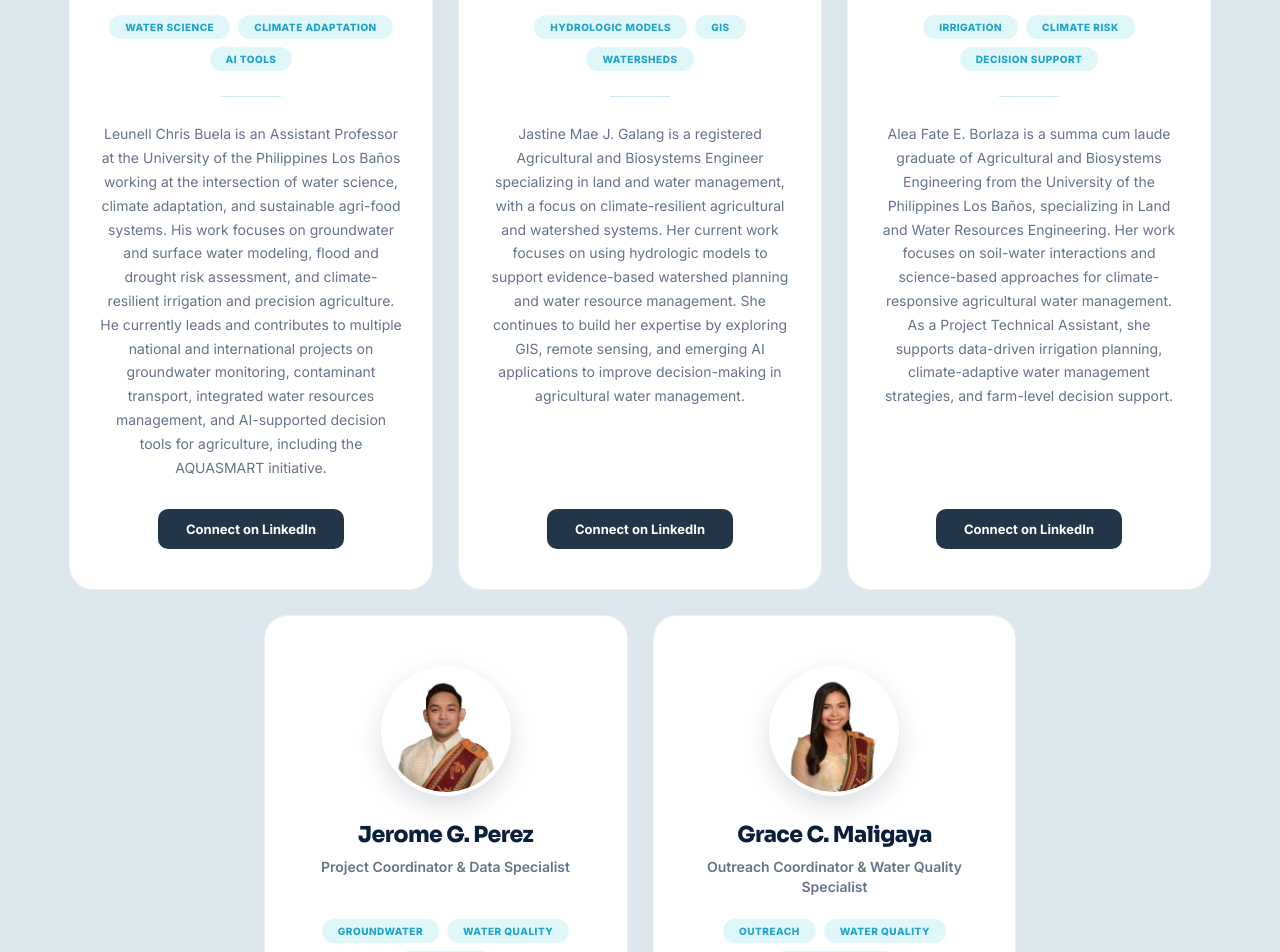
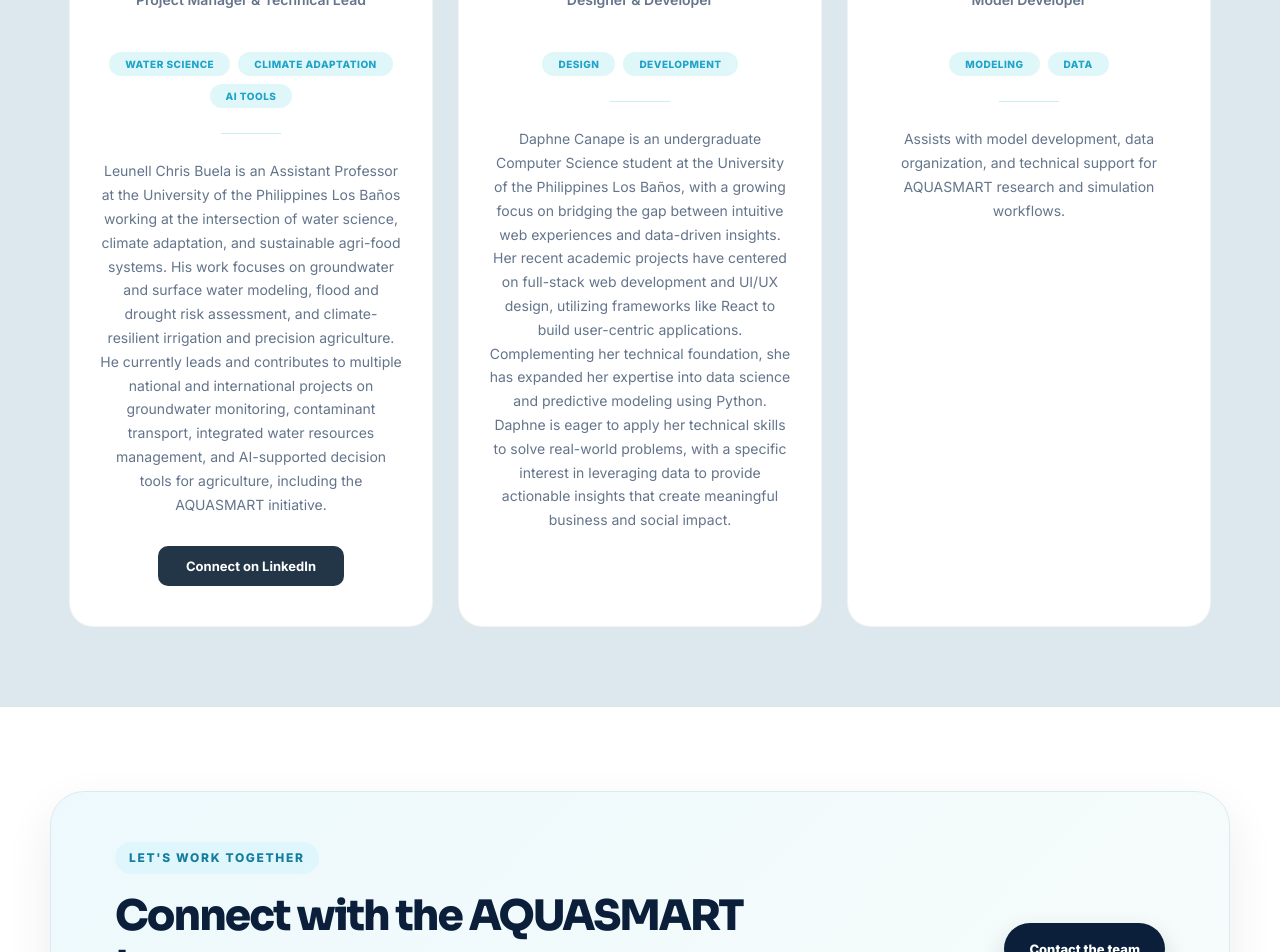
Before and after one commit to UPLB-AQUASMART/AQUASMART, a Next.js app in the folder frontend/: page /team in a window 1280 px wide. Shown: the part 1400-2352 px from the top of the page. Built offline with nearby package versions, Linux system fonts and the light colour scheme.

Commit message:
chore: removed other members from team in mini and made the gif more visible

```diff
--- a/frontend/app/components/home/ModulesSection.module.css
+++ b/frontend/app/components/home/ModulesSection.module.css
@@ -16,10 +16,10 @@
   border-radius: 100px;
   background: #dff6fd;
   color: #1fa3c9;
-  font-size: clamp(18px, 1.7vw, 24px);
+  font-size: clamp(8px, 1.7vw, 14px);
   font-weight: 700;
   line-height: 1;
-  padding: 20px 48px;
+  padding: 16px 24px;
 }
 
 .section-copy {
--- a/frontend/app/team/page.tsx
+++ b/frontend/app/team/page.tsx
@@ -34,86 +34,6 @@ const coreTeam: TeamMember[] = [
     linkedin: "https://www.linkedin.com/in/lmbuela/?skipRedirect=true",
   },
   {
-    name: "Jastine Mae J. Galang",
-    role: "Field Coordinator & Technology Specialist",
-    image: "/assets/team/team-galang.png",
-    bio: "Jastine Mae J. Galang is a registered Agricultural and Biosystems Engineer specializing in land and water management, with a focus on climate-resilient agricultural and watershed systems. Her current work focuses on using hydrologic models to support evidence-based watershed planning and water resource management. She continues to build her expertise by exploring GIS, remote sensing, and emerging AI applications to improve decision-making in agricultural water management.",
-    tags: ["Hydrologic Models", "GIS", "Watersheds"],
-    linkedin: "https://www.linkedin.com/in/jastine-mae-galang-397b4a188/",
-  },
-  {
-    name: "Alea Fate E. Borlaza",
-    role: "Communications Coordinator & Irrigation Specialist",
-    image: "/assets/team/team-borlaza.png",
-    bio: "Alea Fate E. Borlaza is a summa cum laude graduate of Agricultural and Biosystems Engineering from the University of the Philippines Los Baños, specializing in Land and Water Resources Engineering. Her work focuses on soil-water interactions and science-based approaches for climate-responsive agricultural water management. As a Project Technical Assistant, she supports data-driven irrigation planning, climate-adaptive water management strategies, and farm-level decision support.",
-    tags: ["Irrigation", "Climate Risk", "Decision Support"],
-    linkedin: "https://linkedin.com/in/aleafateborlaza/?skipRedirect=true",
-  },
-  {
-    name: "Jerome G. Perez",
-    role: "Project Coordinator & Data Specialist",
-    image: "/assets/team/team-perez.png",
-    bio: "Jerome G. Perez is a registered Agricultural and Biosystems Engineer specializing in land and water resources engineering, with a focus on groundwater hydrology and water quality. He has expertise in aquifer characterization, numerical modelling, and spatial groundwater quality assessment. His current work provides technical support on groundwater studies, geo-resistivity surveys, and solar-powered pump irrigation projects.",
-    tags: ["Groundwater", "Water Quality", "Modelling"],
-    linkedin: "https://linkedin.com/in/jerome-perez-990163322/?skipRedirect=true",
-  },
-  {
-    name: "Grace C. Maligaya",
-    role: "Outreach Coordinator & Water Quality Specialist",
-    image: "/assets/team/team-maligaya.png",
-    bio: "Grace Cabesas Maligaya is a Filipina engineer from Calamba, Laguna, Philippines. She graduated from the University of the Philippines Los Baños in August 2024 as the College of Engineering and Agro-industrial Technology Class Valedictorian and the first-ever summa cum laude of the BS Agricultural and Biosystems Engineering program. She is currently a Research Associate at the UPLB School of Environmental Science and Management, where her work centers on emerging contaminants in Laguna Lake.",
-    tags: ["Outreach", "Water Quality", "Contaminants"],
-    linkedin: "https://www.linkedin.com/in/grace-maligaya-a6b110318/",
-  },
-];
-
-const researchers: TeamMember[] = [
-  {
-    name: "Jayson J. Labrador",
-    focus: "IoT Groundwater Level Monitoring",
-    bio: "Jayson J. Labrador is a graduate of BS Agricultural and Biosystems Engineering, major in Land and Water Resources Engineering, from the University of the Philippines Los Baños. His undergraduate thesis, “Development of a Low-Cost IoT-Based System for Automatic Groundwater Level Monitoring,” focused on the design and laboratory validation of a solar-powered IoT system for automated groundwater level monitoring.",
-    tags: ["IoT", "Groundwater", "Solar Monitoring"],
-  },
-  {
-    name: "Clark Win R. Basical",
-    focus: "Groundwater Temperature & pH Monitoring",
-    bio: "Clark Win R. Basical is a BS Agricultural and Biosystems Engineering student majoring in Land and Water Resources Engineering at the University of the Philippines Los Baños. His research focuses on the development of an Arduino-based IoT system for groundwater temperature and pH monitoring in support of sustainable irrigation management.",
-    tags: ["Arduino", "pH Monitoring", "Water Quality"],
-  },
-  {
-    name: "Christian R. Danganan",
-    focus: "Groundwater Quality Monitoring",
-    bio: "Christian R. Danganan is a BS Agricultural and Biosystems Engineering student majoring in Land and Water Resources Engineering at the University of the Philippines Los Baños. His undergraduate research focuses on an IoT-based groundwater quality monitoring system designed to assess electrical conductivity, total dissolved solids, and salinity in shallow aquifer systems.",
-    tags: ["EC", "TDS", "Salinity"],
-  },
-  {
-    name: "John Carlo Dominic A. Enriquez",
-    focus: "Groundwater Modeling",
-    bio: "John Carlo Dominic A. Enriquez is a BS Agricultural and Biosystems Engineering student majoring in Land and Water Resources Engineering at the University of the Philippines Los Baños. His work focuses on applying engineering tools to improve water resources planning and management through groundwater modeling and analysis of subsurface water movement.",
-    tags: ["Groundwater", "Modeling", "Planning"],
-  },
-  {
-    name: "Gianna Patricia G. Jimenez",
-    focus: "AI Weather Forecasting",
-    bio: "Gianna Patricia G. Jimenez is a BS Agricultural and Biosystems Engineering student majoring in Land and Water Resources Engineering at the University of the Philippines Los Baños. Her research focuses on developing an AI-based weather forecasting model to predict daily rainfall and evapotranspiration for precision agriculture.",
-    tags: ["AI", "Rainfall", "Evapotranspiration"],
-  },
-  {
-    name: "Irnst Jason J. Asperga",
-    focus: "Rice-Fish Water Management",
-    bio: "Irnst Jason J. Asperga is a BS Agricultural and Biosystems Engineering student majoring in Land and Water Resources Engineering at the University of the Philippines Los Baños. His research interests lie in aquaculture, water quality, and practical engineering solutions, focusing on an integrated rice-fish production system under sensor-informed water management.",
-    tags: ["Aquaculture", "Water Quality", "Systems"],
-  },
-  {
-    name: "Jhulianah L. Cariño",
-    focus: "Soil Moisture Sensor Development",
-    bio: "Jhulianah L. Cariño is a BS Agricultural and Biosystems Engineering student majoring in Land and Water Resources Engineering at the University of the Philippines Los Baños. Her research focuses on the development of an Arduino-based sensor system for monitoring soil moisture as an indicator of groundwater conditions.",
-    tags: ["Soil Moisture", "Arduino", "Sensors"],
-  },
-];
-
-const interns: TeamMember[] = [
-  {
     name: "Daphne Canape",
     focus: "Designer & Developer",
     bio: "Daphne Canape is an undergraduate Computer Science student at the University of the Philippines Los Baños, with a growing focus on bridging the gap between intuitive web experiences and data-driven insights. Her recent academic projects have centered on full-stack web development and UI/UX design, utilizing frameworks like React to build user-centric applications. Complementing her technical foundation, she has expanded her expertise into data science and predictive modeling using Python. Daphne is eager to apply her technical skills to solve real-world problems, with a specific interest in leveraging data to provide actionable insights that create meaningful business and social impact.",
@@ -125,19 +45,8 @@ const interns: TeamMember[] = [
     bio: "Assists with model development, data organization, and technical support for AQUASMART research and simulation workflows.",
     tags: ["Modeling", "Data"],
   },
-  {
-    name: "Jhulianah L. Cariño",
-    focus: "Sensor Development",
-    bio: "Contributes to sensor development and data acquisition work through Arduino-based soil moisture monitoring for groundwater-related field insights.",
-    tags: ["Sensors", "Arduino"],
-  },
-  {
-    name: "Marzell Jhake Llamas",
-    focus: "Sensor Development",
-    bio: "Provides project support for sensor development, research preparation, documentation, and field-oriented AQUASMART tasks.",
-    tags: ["Sensors", "Research"],
-  },
 ];
+
 
 function getInitials(name: string) {
   const parts = name.trim().split(/\s+/);
@@ -219,7 +128,7 @@ export default function TeamPage() {
           <div className={styles["hero-content"]}>
             <span className={styles.eyebrow}>The Team</span>
             <h1 id="team-page-title">
-              The Experts Behind <span>AQUASMART</span>
+              The Experts Behind <span>AQUASMART mini</span>
             </h1>
             <p>
               A collaborative team of academic researchers, technical
@@ -239,7 +148,7 @@ export default function TeamPage() {
       <section className={styles["core-section"]} aria-labelledby="core-team-title">
         <div className={styles["section-heading"]}>
           <span>Core team</span>
-          <h2 id="core-team-title">The experts building AQUASMART</h2>
+          <h2 id="core-team-title">The experts building AQUASMART mini</h2>
           <p>
             Engineering, field operations, data science, communications, and
             water-quality work joined into one climate-smart platform.
@@ -253,7 +162,7 @@ export default function TeamPage() {
         </div>
       </section>
 
-      <section className={styles["researchers-section"]} aria-labelledby="researchers-team-title">
+      {/* <section className={styles["researchers-section"]} aria-labelledby="researchers-team-title">
         <div className={styles["section-heading"]}>
           <span>Researchers</span>
           <h2 id="researchers-team-title">Research support and system studies</h2>
@@ -268,9 +177,9 @@ export default function TeamPage() {
             <TeamCard key={researcher.name} label="AQUASMART Researcher" member={researcher} />
           ))}
         </div>
-      </section>
+      </section> */}
 
-      <section className={styles["intern-section"]} aria-labelledby="intern-team-title">
+      {/* <section className={styles["intern-section"]} aria-labelledby="intern-team-title">
         <div className={styles["section-heading"]}>
           <span>Project interns</span>
           <h2 id="intern-team-title">Supporting the mission</h2>
@@ -285,7 +194,7 @@ export default function TeamPage() {
             <TeamCard key={intern.name} label="AQUASMART Intern" member={intern} />
           ))}
         </div>
-      </section>
+      </section> */}
 
       <section className={styles.cta} aria-labelledby="team-contact-title">
         <div>
```
Also changed, not shown: frontend/app/components/home/ParametersSection.module.css (+9 -8 lines), frontend/app/modules/page.module.css (+4 -4 lines).
